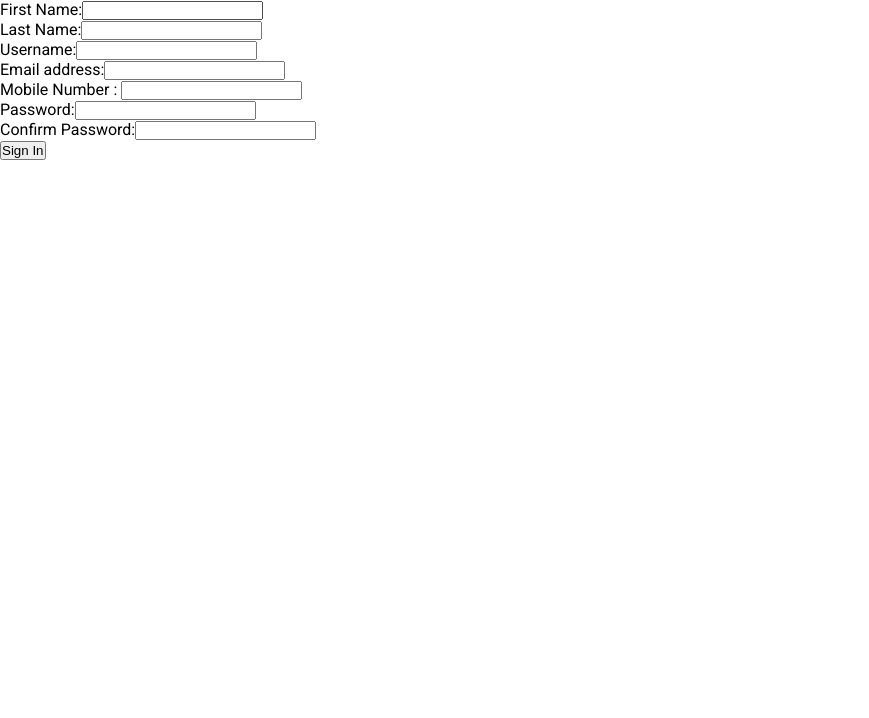
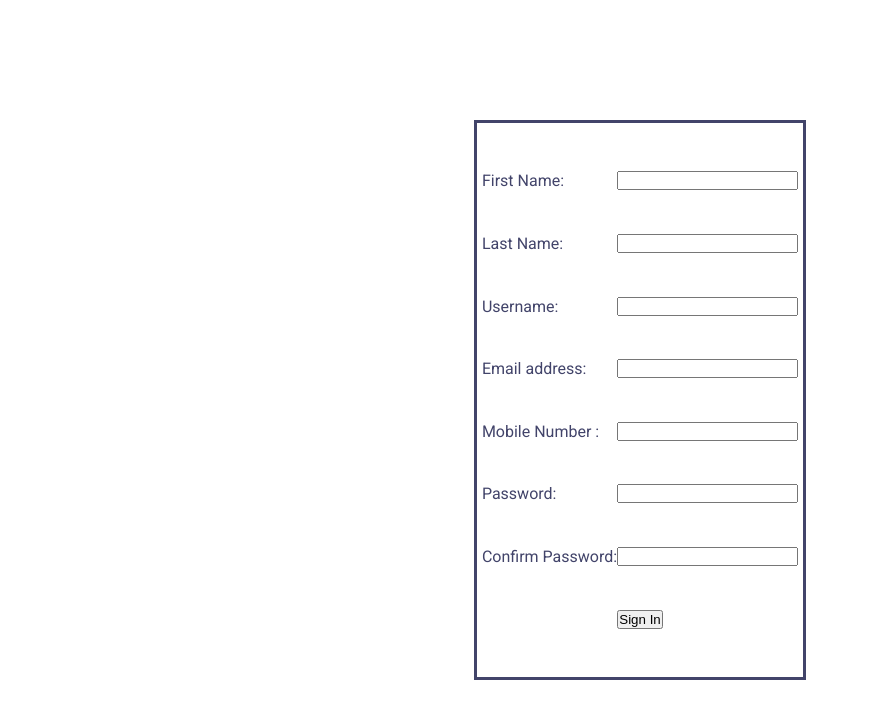
Before and after one commit to VishnuKrishnathu/WEBLETTER-, a React (Create React App) app: page /register in a window 1280 px wide. Shown: the top 718 px of the page, without its empty margins (0-869 px from the left). Built offline with nearby package versions, Linux system fonts and the light colour scheme.

Commit message:
login page redirect added

```diff
--- a/src/components/Article.js
+++ b/src/components/Article.js
@@ -1,12 +1,13 @@
 import React, { useEffect, useState } from "react";
 import "../css/Article.css";
+import {useParams} from "react-router-dom";
 
 export default function Article({ match }) {
   const [post, setPost] = useState({});
+	  const {id} = useParams();
 
   useEffect(() => {
-    console.log(match.params.id);
-    fetch(`http://127.0.0.1:8000/posts/${match.params.id}`)
+    fetch(`http://127.0.0.1:8000/posts/${id}`)
       .then((res) => res.json())
       .then((data) => setPost(data));
     console.log(post);
--- a/src/components/LoginPage.js
+++ b/src/components/LoginPage.js
@@ -1,10 +1,27 @@
-import React from "react";
+import React, {useState, useEffect} from "react";
+import { useHistory } from "react-router-dom";
 import "../css/LoginPage.css";
 
 export default function LoginPage() {
+	const [loginAccess, setLoginAccess] = useState(false);
+	const history = useHistory();
   const CheckUser = () => {
-    console.log("clicked");
+	 const username = document.getElementById("first_name").value;
+	  const password = document.getElementById("password").value;
+	  const user_data = new FormData();
+	  user_data.append("username", username);
+	  user_data.append("password", password);
+	  fetch("http://127.0.0.1:8000/auth/login/",{
+		  method:'POST',
+		  body:user_data,
+	  }).then(res => res.json())
+	  .then(data => setLoginAccess(data.login));
   };
+	useEffect(()=>{
+		if (loginAccess){
+			history.push("/");
+		}
+	},[loginAccess]);
   return (
     <div id="login-page">
       <div className="input_container">
@@ -14,7 +31,7 @@ export default function LoginPage() {
         </div>
         <div>
           <label for="password">Password : </label>
-          <input type="text" name="password" id="password" />
+          <input type="password" name="password" id="password" />
         </div>
         <button onClick={CheckUser}>Login</button>
       </div>
--- a/src/components/RegisterationPage.js
+++ b/src/components/RegisterationPage.js
@@ -1,10 +1,12 @@
 import React,{useState, useEffect} from "react";
+import "../css/RegisterationPage.css";
+import { useHistory } from "react-router-dom";
 
 export default function RegisterationPage() {
 	const [userData, setUserData] = useState(null);
 	const [Data, setData] = useState({});
+	const history = useHistory();
 	const RegisterUser = ()=>{
-		console.log("clicked");
 		const first_name = document.getElementById('fname').value;
 		const last_name = document.getElementById('lname').value;
 		const email_add = document.getElementById('Email').value;
@@ -21,7 +23,6 @@ export default function RegisterationPage() {
 			phonenumber: phone_number,
 		});
 		if(first_name && last_name && email_add && password1 && password2 && username && phone_number){
-			console.log("success");
 		    	let data = new FormData();
 		    	data.append("firstname", first_name);
 		    	data.append("lastname", last_name);
@@ -42,7 +43,6 @@ export default function RegisterationPage() {
 	///adding the data to the username database and authorizing the user
 	useEffect(()=>{
 		if(userData !== null){
-			console.log(userData);
 			let data = new FormData();
 			data.append('userdata', userData);
 			data.append('username', Data.user_name);
@@ -53,7 +53,14 @@ export default function RegisterationPage() {
 			fetch('http://127.0.0.1:8000/auth/register/',{
 				method: 'POST',
 				body:data,
-			}).then(res => res.json()).then(data => console.log(data));
+			}).then(res => res.json()).then(data => {
+				if(data.username && data.password){
+					document.querySelector(".error_success").textContent="User Created Successfuly";
+					history.push('/login');
+				}else{
+					document.querySelector(".error_success").textContent="User not created try a different username and password";
+				}
+			});
 
 		}
 	},[userData])
@@ -85,14 +92,15 @@ export default function RegisterationPage() {
 	  </div>
 	  <div>
 	  	<label for="password1">Password:</label>
-	  	<input type="text" name='password1' id="password1"/>
+	  	<input type="password" name='password1' id="password1"/>
 	  </div>
 	  <div>
 	  	<label for="password2">Confirm Password:</label>
-	  	<input type="text" name='password2' id="password2"/>
+	  	<input type="password" name='password2' id="password2"/>
 	  </div>
 	  <button onClick={RegisterUser}>Sign In</button>
       </div>
+		<section className="error_success"></section>
     </div>
   );
 }
--- a/src/css/RegisterationPage.css
+++ b/src/css/RegisterationPage.css
@@ -1,3 +1,28 @@
-
+.register_page {
+  display: flex;
+  justify-content: center;
+  align-items: center;
+  height: 100vh;
+  flex-direction: column;
+}
+.register_page .reg-input_container {
+  display: flex;
+  flex-direction: column;
+  align-items: center;
+  justify-content: space-evenly;
+  height: 70%;
+  border: 3px solid #42446a;
+  padding: 0.3rem;
+}
+.register_page .reg-input_container > div {
+  width: 100%;
+  display: flex;
+  align-items: center;
+  color: #42446a;
+  justify-content: space-between;
+}
+.register_page > section {
+  color: red;
+}
 
 /*# sourceMappingURL=RegisterationPage.css.map */
```
Also changed, not shown: 1 other file (tests, documents, lock files or other folders).
